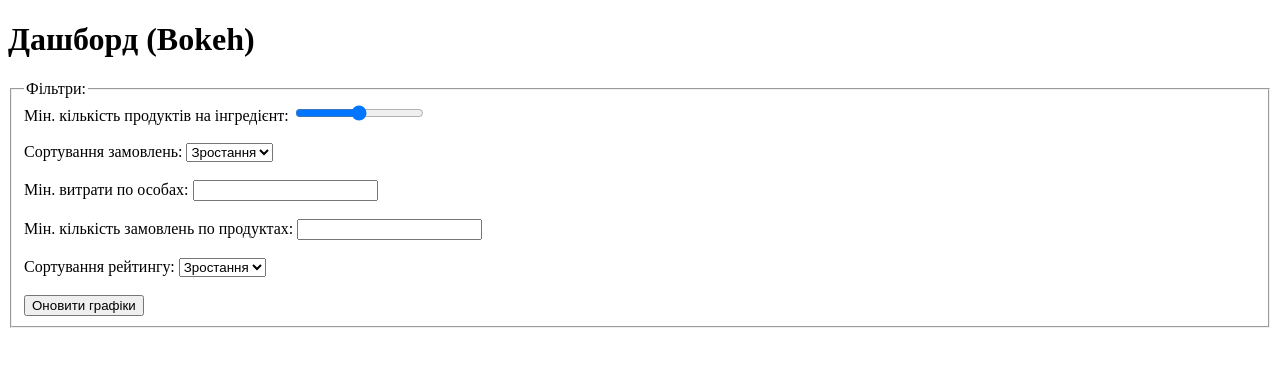
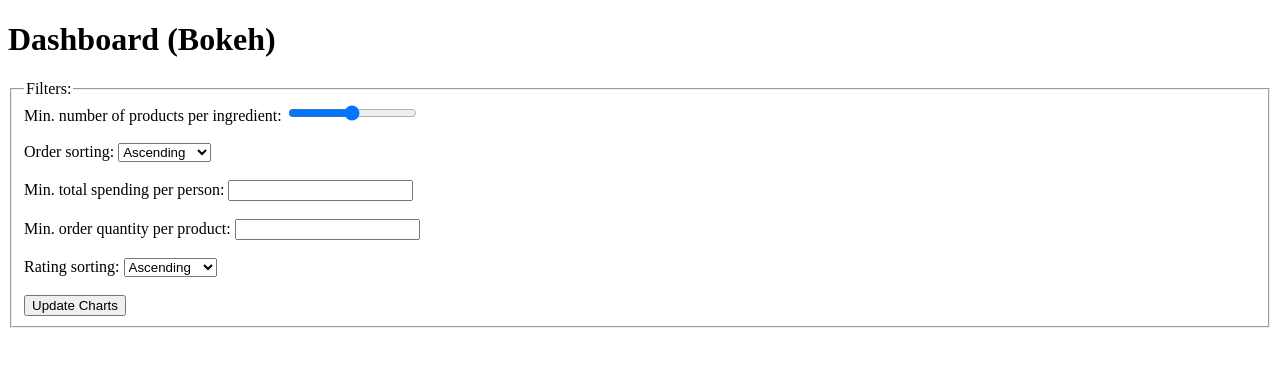
Before and after one commit to HumeniukTetiana/Sweets, a Django app: template statistic/templates/dashboard_bokeh.html in a window 1280 px wide. Shown: the top 367 px of the page. Run offline with Django 5.2, Linux system fonts and the light colour scheme; the template is opened without the code that fills it, so the values that code supplies are empty.

Commit message:
filter eng

```diff
--- a/statistic/templates/dashboard_bokeh.html
+++ b/statistic/templates/dashboard_bokeh.html
@@ -1,46 +1,46 @@
 <!DOCTYPE html>
-<html lang="uk">
+<html lang="en">
 <head>
     <meta charset="UTF-8">
-    <title>Інтерактивні дашборди Bokeh</title>
+    <title>Interactive Bokeh Dashboards</title>
     {{ bokeh_resources|safe }}
 </head>
 <body>
-    <h1>Дашборд (Bokeh)</h1>
+    <h1>Dashboard (Bokeh)</h1>
 
     <form method="get">
         <fieldset>
-            <legend>Фільтри:</legend>
+            <legend>Filters:</legend>
 
-            <label>Мін. кількість продуктів на інгредієнт:
+            <label>Min. number of products per ingredient:
                 <input type="range" name="ingredient_min_count" min="0" max="20"
                        value="{{ ingredient_min_count }}" oninput="this.nextElementSibling.value = this.value">
                 <output>{{ ingredient_min_count }}</output>
             </label><br><br>
 
-            <label>Сортування замовлень:
+            <label>Order sorting:
                 <select name="order_sort">
-                    <option value="asc" {% if order_sort == 'asc' %}selected{% endif %}>Зростання</option>
-                    <option value="desc" {% if order_sort == 'desc' %}selected{% endif %}>Спадання</option>
+                    <option value="asc" {% if order_sort == 'asc' %}selected{% endif %}>Ascending</option>
+                    <option value="desc" {% if order_sort == 'desc' %}selected{% endif %}>Descending</option>
                 </select>
             </label><br><br>
 
-            <label>Мін. витрати по особах:
+            <label>Min. total spending per person:
                 <input type="number" name="min_spent" step="50" value="{{ min_spent }}">
             </label><br><br>
 
-            <label>Мін. кількість замовлень по продуктах:
+            <label>Min. order quantity per product:
                 <input type="number" name="quantity_min" value="{{ quantity_min }}">
             </label><br><br>
 
-            <label>Сортування рейтингу:
+            <label>Rating sorting:
                 <select name="rating_sort">
-                    <option value="asc" {% if rating_sort == 'asc' %}selected{% endif %}>Зростання</option>
-                    <option value="desc" {% if rating_sort == 'desc' %}selected{% endif %}>Спадання</option>
+                    <option value="asc" {% if rating_sort == 'asc' %}selected{% endif %}>Ascending</option>
+                    <option value="desc" {% if rating_sort == 'desc' %}selected{% endif %}>Descending</option>
                 </select>
             </label><br><br>
 
-            <button type="submit">Оновити графіки</button>
+            <button type="submit">Update Charts</button>
         </fieldset>
     </form>
 
--- a/statistic/templates/dashboard_plotly.html
+++ b/statistic/templates/dashboard_plotly.html
@@ -44,7 +44,6 @@
     </fieldset>
 </form>
 
-<hr>
 
 <h2>1. Number of Products per Ingredient</h2>
 <div>{{ graph1|safe }}</div>
```
Also changed, not shown: statistic/bokeh_dashboards_views.py (+6 -13 lines).
